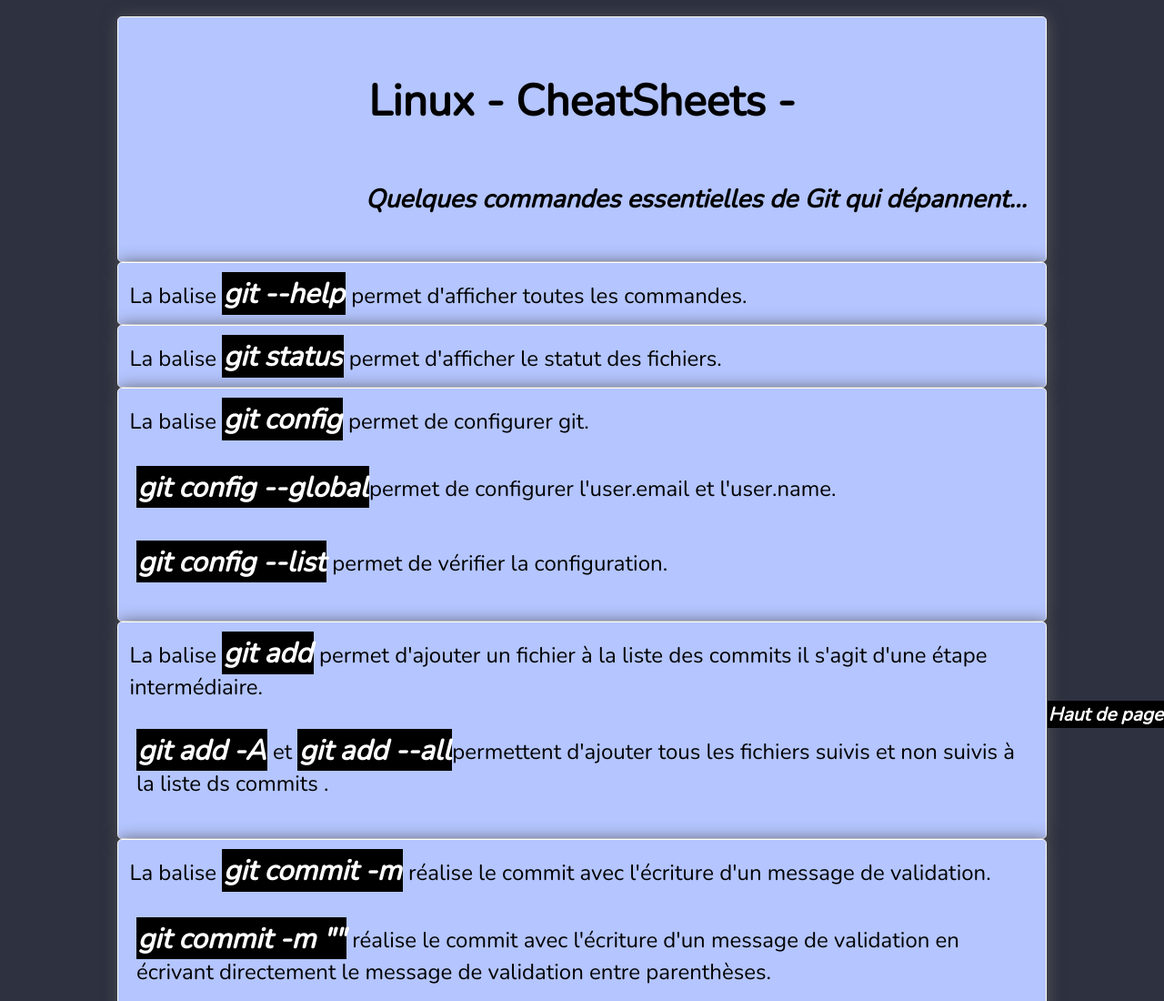
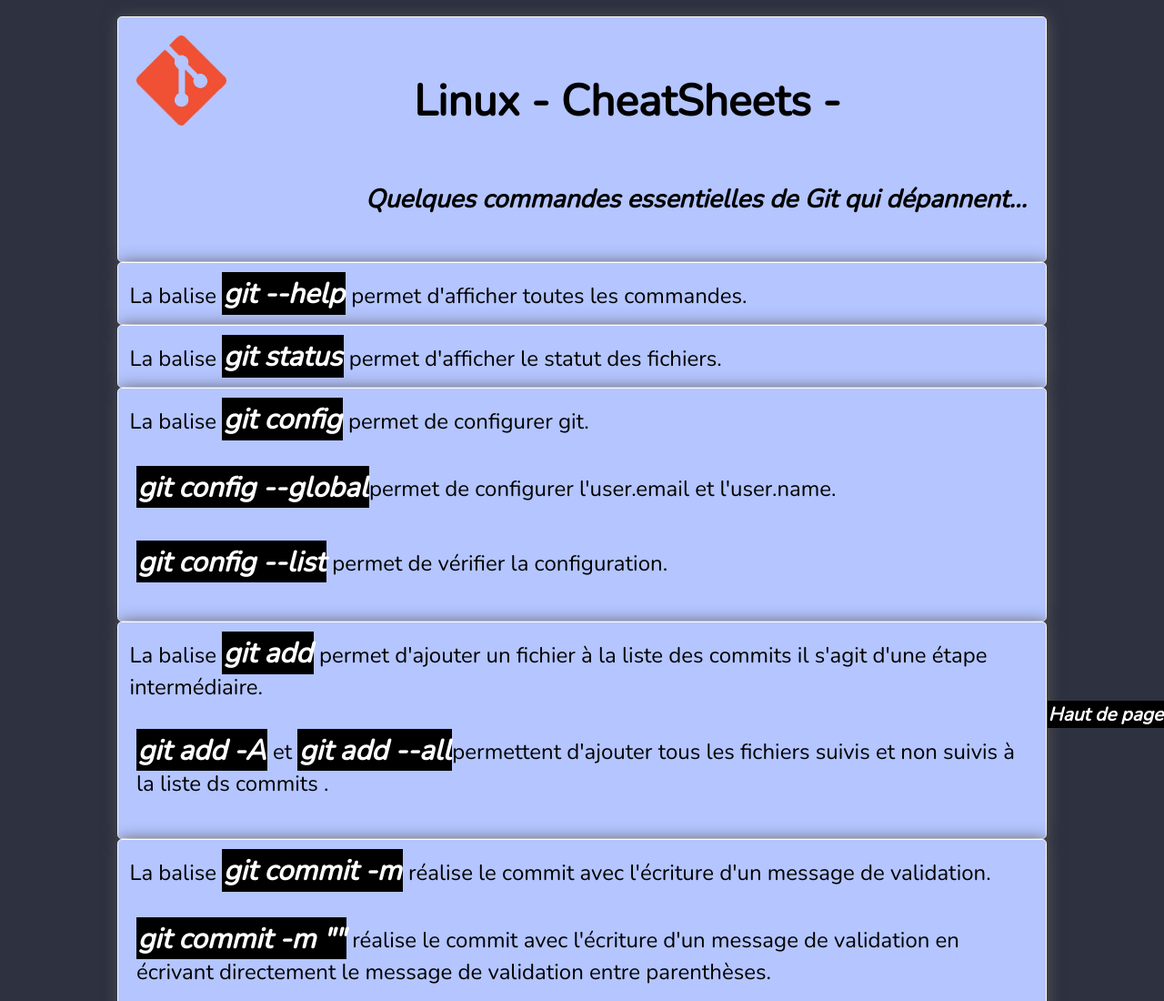
Before and after one commit to thomascav/cheatsheets-git, a plain HTML site: page index.html in a window 1280 px wide. Shown: the top 1100 px of the page at 91% size. Drawn offline with nearby package versions, Linux system fonts and the light colour scheme.

Commit message:
git logo added

```diff
--- a/css/git.css
+++ b/css/git.css
@@ -14,6 +14,11 @@
    }
   body {
     background-color: #2D3140;
+}
+img{
+    float: left;
+    max-width: 10%;
+    max-height: 10%;
 }
 ul {
   text-align: center;
--- a/index.html
+++ b/index.html
@@ -11,6 +11,7 @@
 <body>
     <a href="#top" class="top">Haut de page</a>
     <div>
+        <img src="git.png" alt="git logo" />
         <h1>Linux - CheatSheets -</h1>
         <h3>Quelques commandes essentielles de Git qui dépannent...</h3>
     </div>
```
